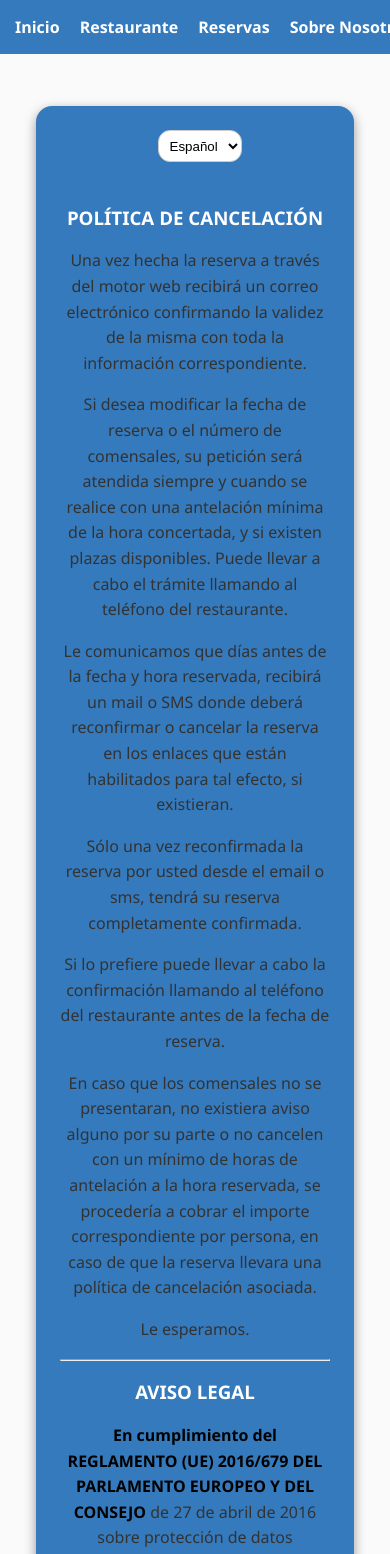
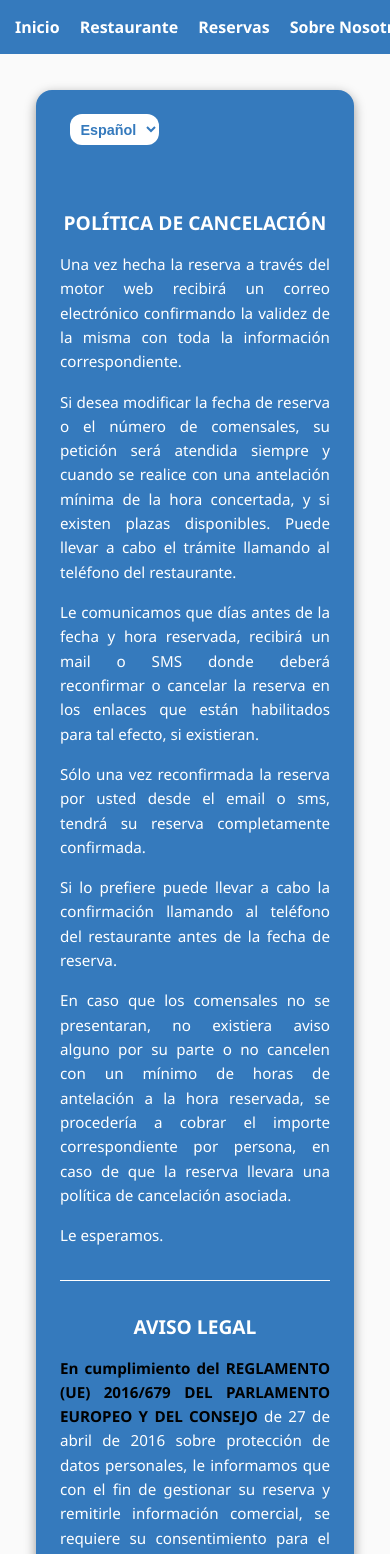
Before and after one commit to alexrotar908/antidoto_web, a React (Create React App) app: page /terminos in a window 390 px wide. Shown: the top 1554 px of the page. Built offline with nearby package versions, Linux system fonts and the light colour scheme.

Commit message:
Actualizo proyecto web

```diff
--- a/src/pages/reservas/terminos.css
+++ b/src/pages/reservas/terminos.css
@@ -1,4 +1,4 @@
-.terminos-page {
+.terminos-container {
   max-width: 1000px;
   margin: 3rem auto;
   padding: 2rem;
@@ -9,47 +9,56 @@
   text-align: center;
 }
 
-.terminos-page h3 {
+.terminos-container h3 {
   margin-top: 2rem;
   margin-bottom: 1rem;
-  font-size: 1.3rem;
+  font-size: 1.4rem;
+  font-weight: bold;
+  color: white;
 }
 
-.terminos-page p {
+.terminos-container p {
   line-height: 1.6;
   text-align: justify;
   margin-bottom: 1rem;
+  color: white;
 }
 
-.terminos-page select {
+.terminos-container select {
   padding: 0.5rem;
   border-radius: 8px;
   font-size: 1rem;
+  border: none;
+  background-color: white;
+  color: #357ABD;
+  font-weight: bold;
   margin-bottom: 1.5rem;
-  border: none;
+  cursor: pointer;
 }
 
-.terminos-page option {
-  color: #000;
+.terminos-container hr {
+  border: 0;
+  height: 1px;
+  background: white;
+  margin: 2rem 0;
 }
 
-/* Responsive */
 @media (max-width: 600px) {
-  .terminos-page {
+  .terminos-container {
     padding: 1.5rem;
     margin: 1rem;
     border-radius: 16px;
   }
 
-  .terminos-page h3 {
-    font-size: 1.1rem;
+  .terminos-container h3 {
+    font-size: 1.2rem;
   }
 
-  .terminos-page p {
+  .terminos-container p {
     font-size: 0.95rem;
   }
 
-  .terminos-page select {
+  .terminos-container select {
     font-size: 0.9rem;
   }
 }
--- a/src/pages/reservas/terminos.js
+++ b/src/pages/reservas/terminos.js
@@ -3,7 +3,7 @@ import './terminos.css';
 
 const Terminos = () => {
   return (
-    <div className="reservas-container">
+    <div className="terminos-container">
       <select
         onChange={(e) => {
           document.getElementById('es').style.display = e.target.value === 'es' ? 'block' : 'none';
```
